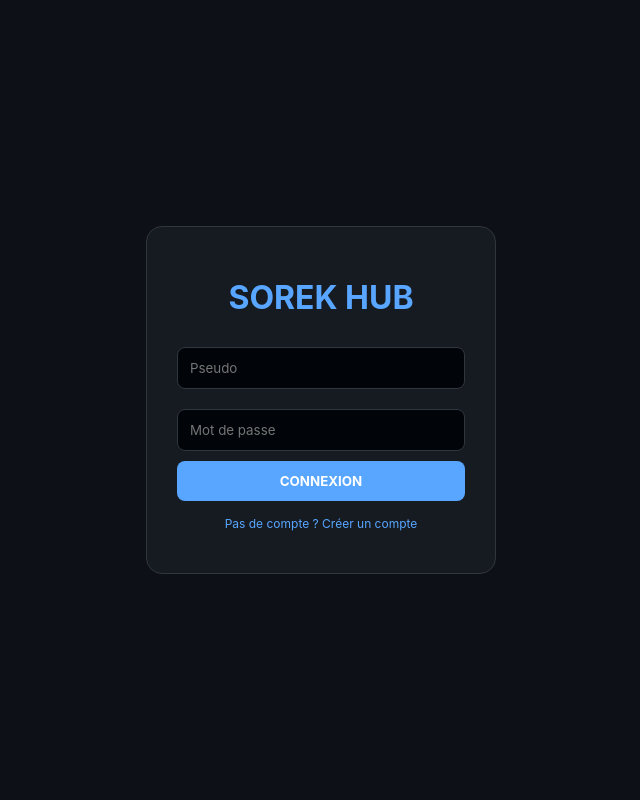
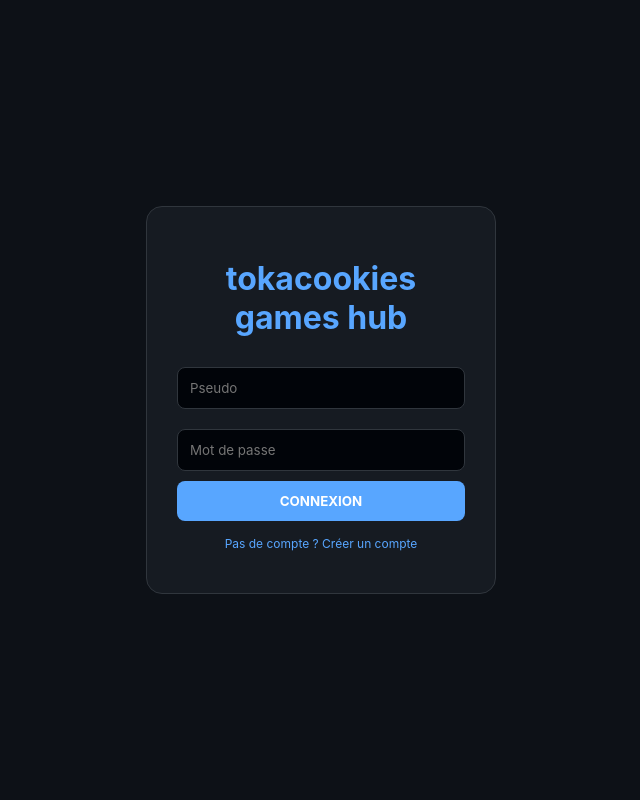
Before and after one commit to daxt61/tokacoockies_games, a Flask app: page / in a window 1280 px wide. Shown: the whole page, without its empty margins (319-959 px from the left). Run offline with Flask 3, Linux system fonts and the light colour scheme; some libraries are stand-ins or nearby versions.

Commit message:
Update index.html

```diff
--- a/templates/index.html
+++ b/templates/index.html
@@ -63,7 +63,7 @@
 
     <div id="login-screen">
         <div class="auth-card">
-            <h1 style="color:var(--accent); margin-bottom: 20px;">SOREK HUB</h1>
+            <h1 style="color:var(--accent); margin-bottom: 20px;">tokacookies games hub</h1>
             <div id="auth-forms">
                 <input id="user" type="text" placeholder="Pseudo">
                 <input id="pass" type="password" placeholder="Mot de passe">
```
